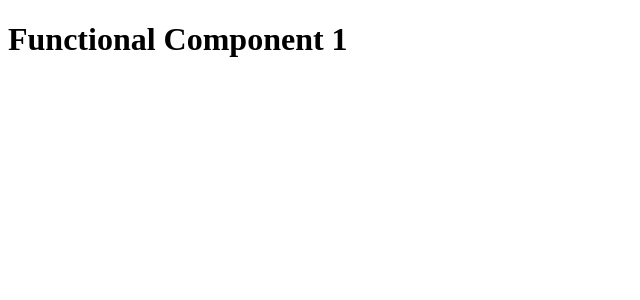
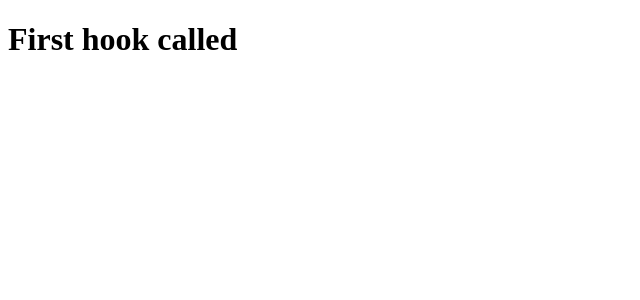
Before and after one commit to DhamechaKeval/React_Project, a React (Vite) app: page / in a window 1280 px wide. Shown: the top 300 px of the page, without its empty margins (0-640 px from the left). Built offline with nearby package versions, Linux system fonts and the light colour scheme.

Commit message:
Replace FuncComp1 with StateExample in main.jsx and add StateExample component demonstrating useState usage

```diff
--- /dev/null
+++ b/src/lec0601/hookexmp.jsx
@@ -0,0 +1,14 @@
+//useState
+//useEffect (runnung in background)
+//useReducer
+//useContext / Zustend / Redux
+//useMemo
+//useCallback
+
+import { useState } from "react";
+
+function StateExample(){
+    const[name] = useState("First hook called");
+    return <h1>{name}</h1>;
+}
+export default StateExample;
--- a/src/main.jsx
+++ b/src/main.jsx
@@ -1,11 +1,11 @@
 import { StrictMode } from 'react'
 import { createRoot } from 'react-dom/client'
-import FuncComp1 from './lec3112/hookcomp1'
+import StateExample from './lec0601/hookexmp'
 
 
 
 createRoot(document.getElementById('root')).render(
   <StrictMode>
-    <FuncComp1 />
+    <StateExample />
   </StrictMode>,
 )
```
